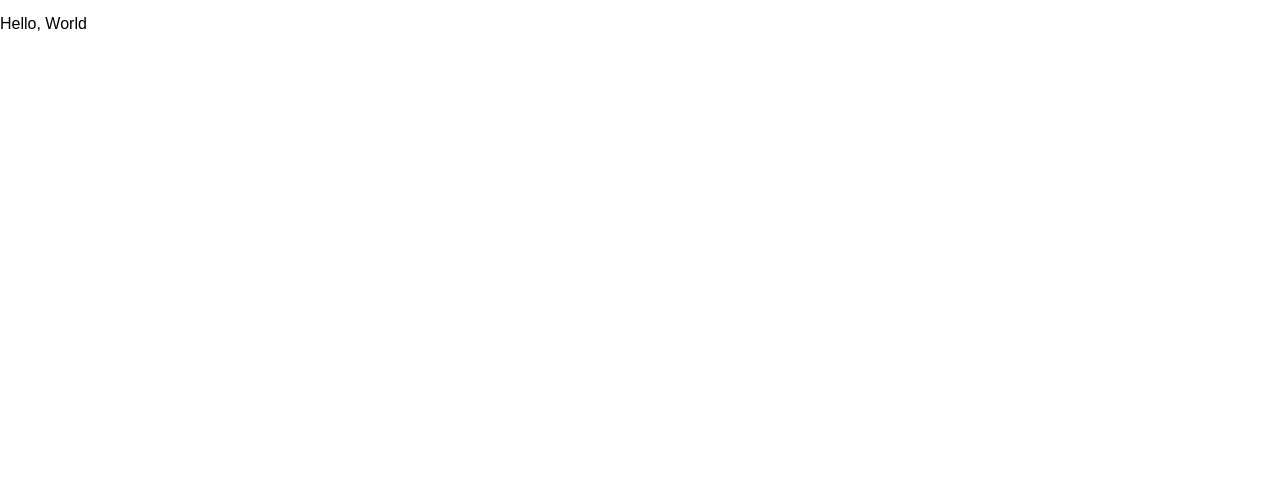
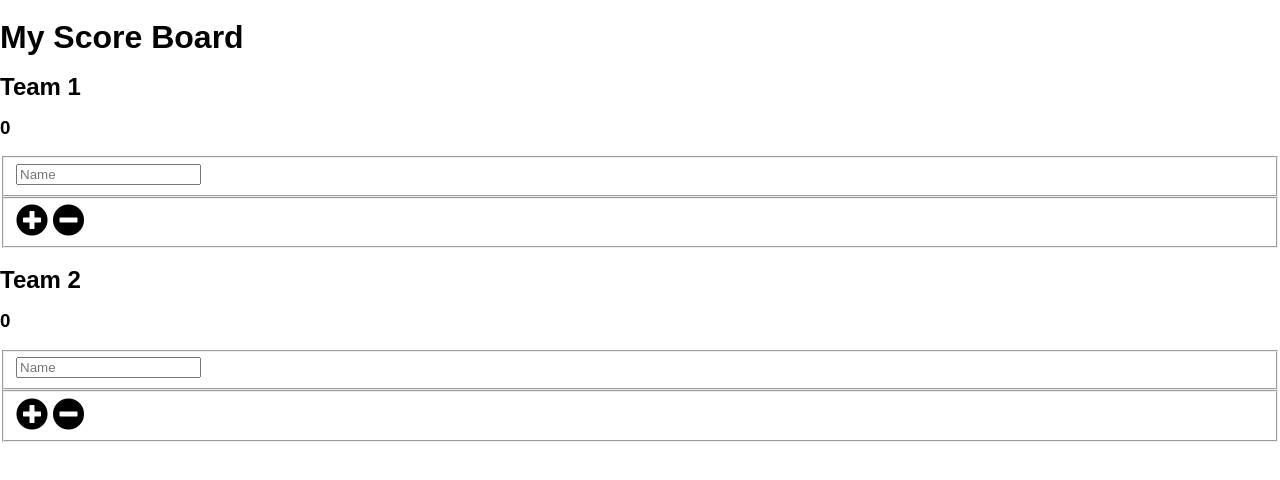
Before and after one commit to Musshafen/Scoreboard, a website built with Vite: page index.html in a window 1280 px wide. Built offline with nearby package versions, Linux system fonts and the light colour scheme.

Commit message:
Added HTML template

```diff
--- a/index.html
+++ b/index.html
@@ -1,13 +1,47 @@
 <!DOCTYPE html>
-<html lang="en">
-  <head>
+<html>
+  <head lang="en">
     <meta charset="UTF-8" />
+    <meta name="viewport" content="width=device-width, initial-scale=1.0" />
+    <title>Scoreboard</title>
     <link rel="icon" type="image/svg+xml" href="favicon.svg" />
-    <meta name="viewport" content="width=device-width, initial-scale=1.0" />
-    <title>My App</title>
+    <link
+      href="https://cdnjs.cloudflare.com/ajax/libs/font-awesome/5.12.0-2/css/all.min.css"
+      rel="stylesheet"
+    />
   </head>
   <body>
-    <p>Hello, World</p>
-    <script type="module" src="/src/main.ts"></script>
+    <header>
+      <h1>My Score Board</h1>
+    </header>
+    <main>
+      <section class="team1">
+        <h2>Team 1</h2>
+        <h3>0</h3>
+        <fieldset>
+          <input type="text" placeholder="Name" />
+        </fieldset>
+
+        <fieldset>
+          <i class="add fas fa-2x fa-plus-circle"></i>
+          <i class="subtract fas fa-2x fa-minus-circle"></i>
+        </fieldset>
+      </section>
+
+      <section class="team2">
+        <h2>Team 2</h2>
+        <h3>0</h3>
+        <fieldset>
+          <input type="text" placeholder="Name" />
+        </fieldset>
+
+        <fieldset>
+          <i class="add fas fa-2x fa-plus-circle"></i>
+          <i class="subtract fas fa-2x fa-minus-circle"></i>
+        </fieldset>
+      </section>
+    </main>
+
+    <script type="module" src="/src/main.ts" charset="utf-8"></script>
   </body>
 </html>
```
